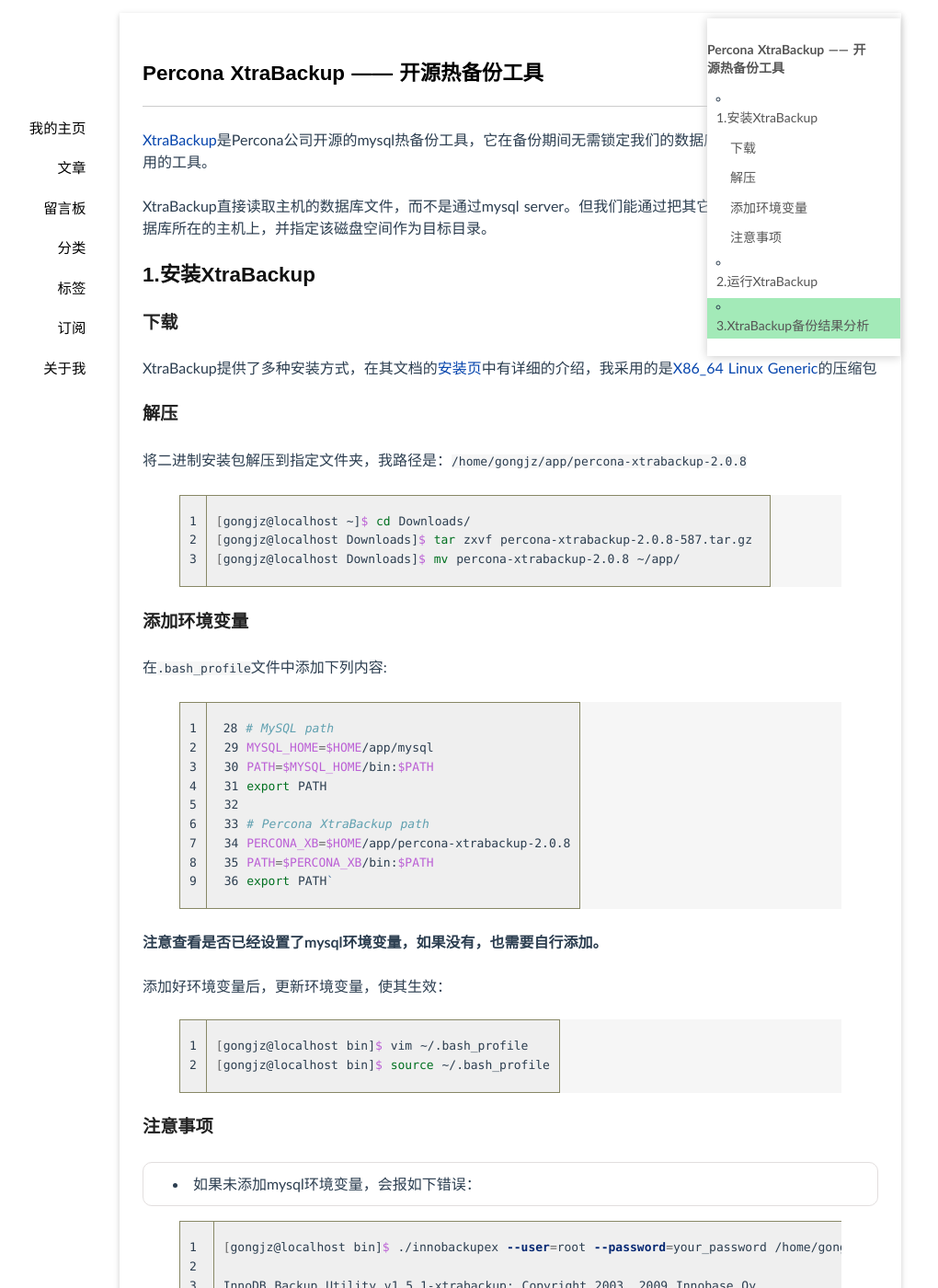
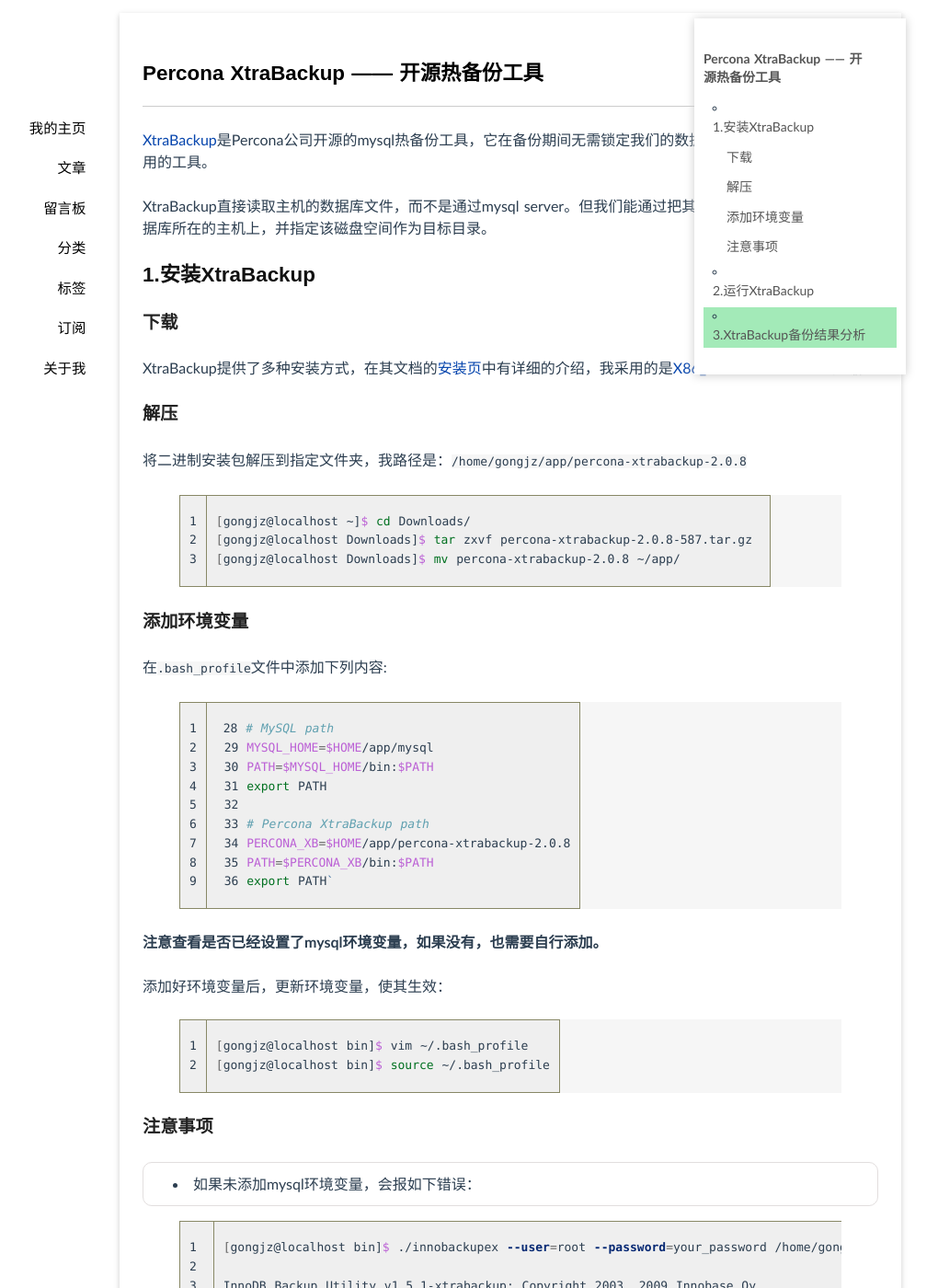
Before and after one commit to jzoe/post, a Jekyll site: the page built from _posts/2016-01-26-percona-xtrabackup.md, in a window 1280 px wide and 1400 px high. Shown: the whole window at 92% size, without its empty margins (85-1105 px from the left). Built offline with Jekyll 4.4.1, drawn with Linux system fonts in a browser that asks for light colours; Markdown is read by kramdown in place of the engine named in the settings; comment, search, counter and statistics services are not loaded; some of the changed text lies outside the part shown.

Commit message:
fix bugs

```diff
--- a/media/css/style.css
+++ b/media/css/style.css
@@ -171,8 +171,8 @@
 	width: 15em;
 	background: #fff;
 	float: right;
-	padding: 0px;
-	margin-left: 61em;
+	padding: 10px;
+	margin-left: 60em;
 	box-shadow: 0 1px 10px #ccc
 }
 
```
Also changed, not shown: _posts/2016-01-26-percona-xtrabackup.md (+1 -1 lines).
